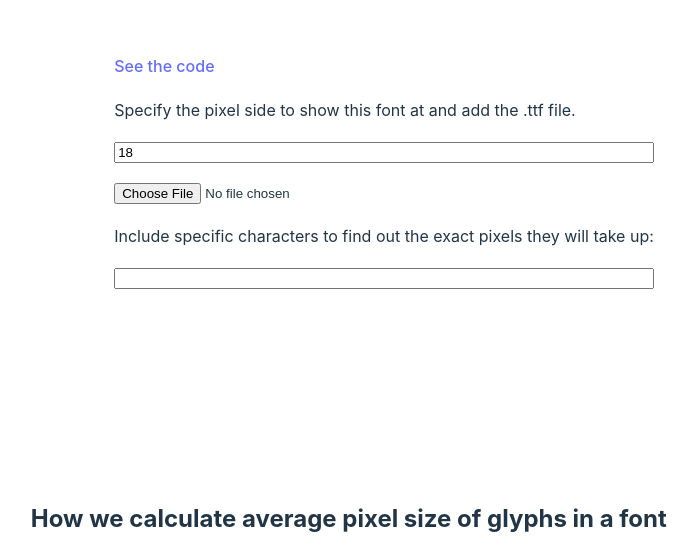
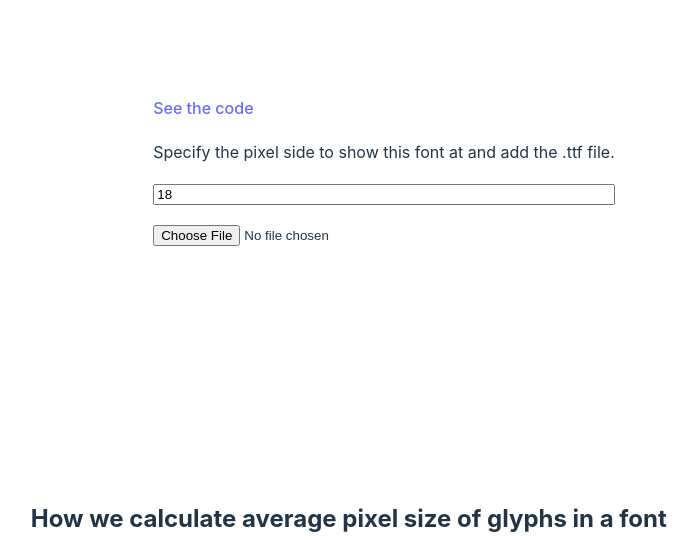
Before and after one commit to dustinknopoff/type-investigator, a Svelte app: page / in a window 1280 px wide. Shown: the part 239-799 px from the top of the page, without its empty margins (256-954 px from the left). Built offline with nearby package versions, Linux system fonts and the light colour scheme.

Commit message:
only show fields when they can be used

```diff
--- a/src/App.svelte
+++ b/src/App.svelte
@@ -73,6 +73,7 @@
 			<span>Specify the pixel side to show this font at and add the .ttf file.</span>
 			<input type="number" placeholder="18" bind:value={pixels} on:change={dynamism} />
 			<input type="file" on:change={readOpenType} />
+			{#if font && fontName && pixels}
 			<label for="custom">
 				<span>Include specific characters to find out the exact pixels they will take up:</span>
 				{#if customPixels}
@@ -80,6 +81,7 @@
 				{/if}
 			</label>
 			<input type="text" name="custom" bind:value={customText} on:change={calculateSpecificWidth} />
+			{/if}
 		</form>
 		{#if font && fontName && pixels && average}
 			<p>The average width in pixels for {fontName} at {pixels}px is {average}px</p>
```
